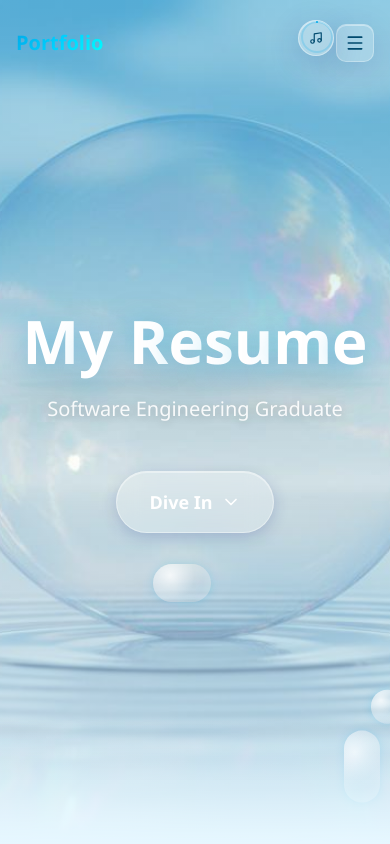
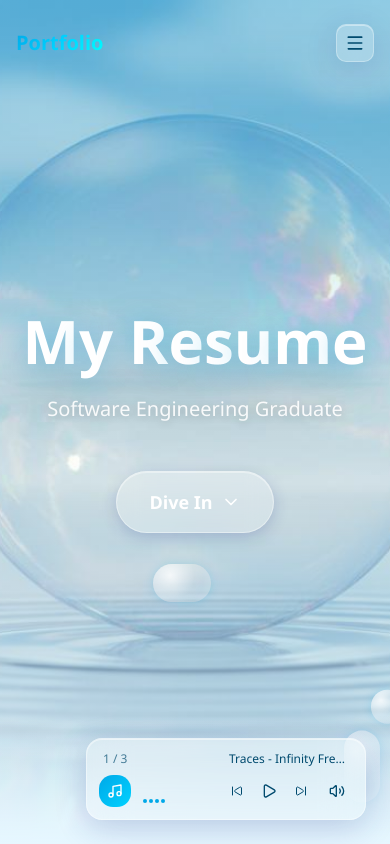
Before and after one commit to GoldJS/resume, a React (Vite) app: page / in a window 390 px wide. Shown: the top 844 px of the page. Built offline with nearby package versions, Linux system fonts and the light colour scheme.

Commit message:
Update MusicPlayer.tsx

```diff
--- a/src/sections/MusicPlayer.tsx
+++ b/src/sections/MusicPlayer.tsx
@@ -7,14 +7,11 @@ const MusicPlayer = () => {
   const [isMuted, setIsMuted] = useState(false)
   const [showTooltip, setShowTooltip] = useState(true)
   const [currentTrack, setCurrentTrack] = useState(0)
-  const [isInNavbar, setIsInNavbar] = useState(false)
-  const [isExpanded, setIsExpanded] = useState(false)
   const [progress, setProgress] = useState(0)
+  const [isMinimized, setIsMinimized] = useState(false)
 
   const audioRef = useRef<HTMLAudioElement | null>(null)
   const playerRef = useRef<HTMLDivElement>(null)
-  const bubbleRef = useRef<HTMLButtonElement>(null)
-  const popupRef = useRef<HTMLDivElement>(null)
 
   const playlist = [
     {
@@ -57,13 +54,10 @@ const MusicPlayer = () => {
       setShowTooltip(false)
     }, 5000)
 
-    // Entrance animation - only for desktop hero player
-    if (!isInNavbar) {
     gsap.fromTo(playerRef.current,
       { x: 100, opacity: 0 },
       { x: 0, opacity: 1, duration: 1, ease: 'power3.out', delay: 3 }
     )
-    }
 
     return () => {
       clearTimeout(tooltipTimer)
@@ -103,71 +97,36 @@ const MusicPlayer = () => {
     }
   }, [isMuted])
 
-  // Scroll animation for mobile
+  // Scroll to minimize/restore
   useEffect(() => {
     const handleScroll = () => {
       const heroSection = document.getElementById('hero')
-      if (!heroSection || !playerRef.current) return
+      if (!heroSection) return
 
       const heroRect = heroSection.getBoundingClientRect()
       const heroHeight = heroRect.height
       const scrollProgress = Math.max(0, Math.min(1, -heroRect.top / (heroHeight * 0.5)))
 
-      gsap.to(playerRef.current, {
-        x: scrollProgress * window.innerWidth,
-        opacity: 1 - scrollProgress,
-        duration: 0.1,
-        ease: 'none'
-      })
-
-      if (scrollProgress > 0.8 && !isInNavbar) {
-        setIsInNavbar(true)
-      } else if (scrollProgress <= 0.8 && isInNavbar) {
-        setIsInNavbar(false)
-        setIsExpanded(false)
+      // Minimize when scrolled past hero
+      if (scrollProgress > 0.8 && !isMinimized) {
+        setIsMinimized(true)
+      } else if (scrollProgress <= 0.8 && isMinimized) {
+        setIsMinimized(false)
       }
     }
 
     window.addEventListener('scroll', handleScroll, { passive: true })
     handleScroll()
     return () => window.removeEventListener('scroll', handleScroll)
-  }, [isInNavbar])
+  }, [isMinimized])
 
-  // Click outside handler
-  useEffect(() => {
-    if (!isExpanded) return
+  const togglePlay = () => setIsPlaying(!isPlaying)
+  const toggleMute = () => setIsMuted(!isMuted)
+  const nextTrack = () => setCurrentTrack((prev) => (prev + 1) % playlist.length)
+  const prevTrack = () => setCurrentTrack((prev) => (prev - 1 + playlist.length) % playlist.length)
 
-    const handleClick = (e: MouseEvent) => {
-      const target = e.target as Node
-      const isInsideBubble = bubbleRef.current?.contains(target)
-      const isInsidePopup = popupRef.current?.contains(target)
-
-      if (!isInsideBubble && !isInsidePopup) {
-        setIsExpanded(false)
-      }
-    }
-
-    document.addEventListener('click', handleClick, true)
-    return () => document.removeEventListener('click', handleClick, true)
-  }, [isExpanded])
-
-  const togglePlay = () => {
-    setIsPlaying(!isPlaying)
-  }
-
-  const toggleMute = () => {
-    setIsMuted(!isMuted)
-  }
-
-  const nextTrack = () => {
-    setCurrentTrack((prev) => (prev + 1) % playlist.length)
-  }
-
-  const prevTrack = () => {
-    setCurrentTrack((prev) => (prev - 1 + playlist.length) % playlist.length)
-  }
-
-  const PlayerContent = () => (
+  // Full player content
+  const FullPlayer = () => (
     <div className="glass-card-strong p-3 rounded-2xl flex flex-col gap-2 w-[280px]">
       <div className="flex items-center justify-between px-1">
         <span className="text-xs text-frutiger-dark/70 font-medium">
@@ -200,32 +159,16 @@ const MusicPlayer = () => {
         </div>
 
         <div className="flex items-center gap-1">
-          <button
-            onClick={prevTrack}
-            className="p-1.5 hover:bg-white/20 rounded-xl transition-colors active:bg-white/30"
-            style={{ WebkitTapHighlightColor: 'transparent' }}
-          >
+          <button onClick={prevTrack} className="p-1.5 hover:bg-white/20 rounded-xl transition-colors">
             <SkipBack className="w-3 h-3 text-frutiger-dark" />
           </button>
-          <button
-            onClick={togglePlay}
-            className="p-2 hover:bg-white/20 rounded-xl transition-colors active:bg-white/30"
-            style={{ WebkitTapHighlightColor: 'transparent' }}
-          >
+          <button onClick={togglePlay} className="p-2 hover:bg-white/20 rounded-xl transition-colors">
             {isPlaying ? <Pause className="w-4 h-4 text-frutiger-dark" /> : <Play className="w-4 h-4 text-frutiger-dark" />}
           </button>
-          <button
-            onClick={nextTrack}
-            className="p-1.5 hover:bg-white/20 rounded-xl transition-colors active:bg-white/30"
-            style={{ WebkitTapHighlightColor: 'transparent' }}
-          >
+          <button onClick={nextTrack} className="p-1.5 hover:bg-white/20 rounded-xl transition-colors">
             <SkipForward className="w-3 h-3 text-frutiger-dark" />
           </button>
-          <button
-            onClick={toggleMute}
-            className="p-2 hover:bg-white/20 rounded-xl transition-colors ml-1 active:bg-white/30"
-            style={{ WebkitTapHighlightColor: 'transparent' }}
-          >
+          <button onClick={toggleMute} className="p-2 hover:bg-white/20 rounded-xl transition-colors ml-1">
             {isMuted ? <VolumeX className="w-4 h-4 text-frutiger-dark/50" /> : <Volume2 className="w-4 h-4 text-frutiger-dark" />}
           </button>
         </div>
@@ -233,9 +176,47 @@ const MusicPlayer = () => {
     </div>
   )
 
+  // Minimized ball with progress ring
+  const MinimizedPlayer = () => (
+    <button
+      onClick={() => setIsMinimized(false)}
+      className="relative w-12 h-12 glass-card-strong rounded-full flex items-center justify-center hover:scale-105 transition-transform"
+    >
+      <svg className="absolute inset-0 w-full h-full -rotate-90">
+        <circle
+          cx="24"
+          cy="24"
+          r="20"
+          fill="none"
+          stroke="rgba(0, 168, 232, 0.2)"
+          strokeWidth="3"
+        />
+        <circle
+          cx="24"
+          cy="24"
+          r="20"
+          fill="none"
+          stroke="#00a8e8"
+          strokeWidth="3"
+          strokeLinecap="round"
+          strokeDasharray={`${progress * 1.26} 126`}
+          className="transition-all duration-300"
+        />
+      </svg>
+
+      <div className="relative z-10">
+        <Music className={`w-5 h-5 text-frutiger-dark ${isPlaying ? 'animate-pulse' : ''}`} />
+      </div>
+
+      {isPlaying && (
+        <span className="absolute -top-0.5 -right-0.5 w-3 h-3 bg-frutiger-cyan rounded-full animate-pulse border-2 border-white" />
+      )}
+    </button>
+  )
+
   return (
     <>
-      {/* Desktop - always visible, no changes */}
+      {/* Desktop - always full player */}
       <div className="hidden lg:block fixed bottom-6 right-6 z-50">
         {showTooltip && (
           <div className="absolute bottom-full right-0 mb-3 glass-card-strong px-4 py-2 rounded-xl whitespace-nowrap animate-bounce">
@@ -243,70 +224,21 @@ const MusicPlayer = () => {
             <div className="absolute -bottom-2 right-6 w-0 h-0 border-l-8 border-r-8 border-t-8 border-transparent border-t-white/30" />
           </div>
         )}
-        <PlayerContent />
+        <FullPlayer />
       </div>
 
-      {/* Mobile */}
-      <div className="lg:hidden">
-        {/* Hero player - only visible when not in navbar */}
-        {!isInNavbar && (
-          <div
-            ref={playerRef}
-            className="fixed bottom-6 right-6 z-40"
-          >
-            {showTooltip && (
+      {/* Mobile - switches between full and minimized */}
+      <div className="lg:hidden fixed bottom-6 right-6 z-50">
+        {showTooltip && !isMinimized && (
           <div className="absolute bottom-full right-0 mb-3 glass-card-strong px-4 py-2 rounded-xl whitespace-nowrap animate-bounce">
             <span className="text-sm text-frutiger-dark">Click to play Frutiger music!</span>
             <div className="absolute -bottom-2 right-6 w-0 h-0 border-l-8 border-r-8 border-t-8 border-transparent border-t-white/30" />
           </div>
         )}
-            <PlayerContent />
+
+        <div ref={playerRef}>
+          {isMinimized ? <MinimizedPlayer /> : <FullPlayer />}
         </div>
-        )}
-
-        {/* Navbar bubble - only visible when in navbar */}
-        {isInNavbar && (
-          <div className="fixed top-5 right-14 z-50">
-            {/* Popup */}
-            {isExpanded && (
-              <div
-                ref={popupRef}
-                className="absolute top-full right-0 mt-2"
-              >
-                <PlayerContent />
-              </div>
-            )}
-
-            {/* Bubble button */}
-            <button
-              ref={bubbleRef}
-              onClick={() => setIsExpanded(!isExpanded)}
-              className="relative w-9 h-9 glass-card-strong rounded-full flex items-center justify-center active:scale-95 transition-transform"
-              style={{ WebkitTapHighlightColor: 'transparent' }}
-            >
-              <svg className="absolute inset-0 w-full h-full -rotate-90">
-                <circle cx="18" cy="18" r="15" fill="none" stroke="rgba(0,168,232,0.2)" strokeWidth="2" />
-                <circle
-                  cx="18"
-                  cy="18"
-                  r="15"
-                  fill="none"
-                  stroke="#00a8e8"
-                  strokeWidth="2"
-                  strokeLinecap="round"
-                  strokeDasharray={`${progress * 0.94} 94`}
-                  className="transition-all duration-300"
-                />
-              </svg>
-              <div className="relative z-10 flex items-center justify-center w-full h-full">
-                <Music className={`w-3.5 h-3.5 text-frutiger-dark ${isPlaying ? 'animate-pulse' : ''}`} />
-              </div>
-              {isPlaying && !isExpanded && (
-                <span className="absolute -top-0.5 -right-0.5 w-2 h-2 bg-frutiger-cyan rounded-full animate-pulse border-2 border-white" />
-              )}
-            </button>
-          </div>
-        )}
       </div>
     </>
   )
```
Lines whose indentation alone changed are shown as unchanged.
